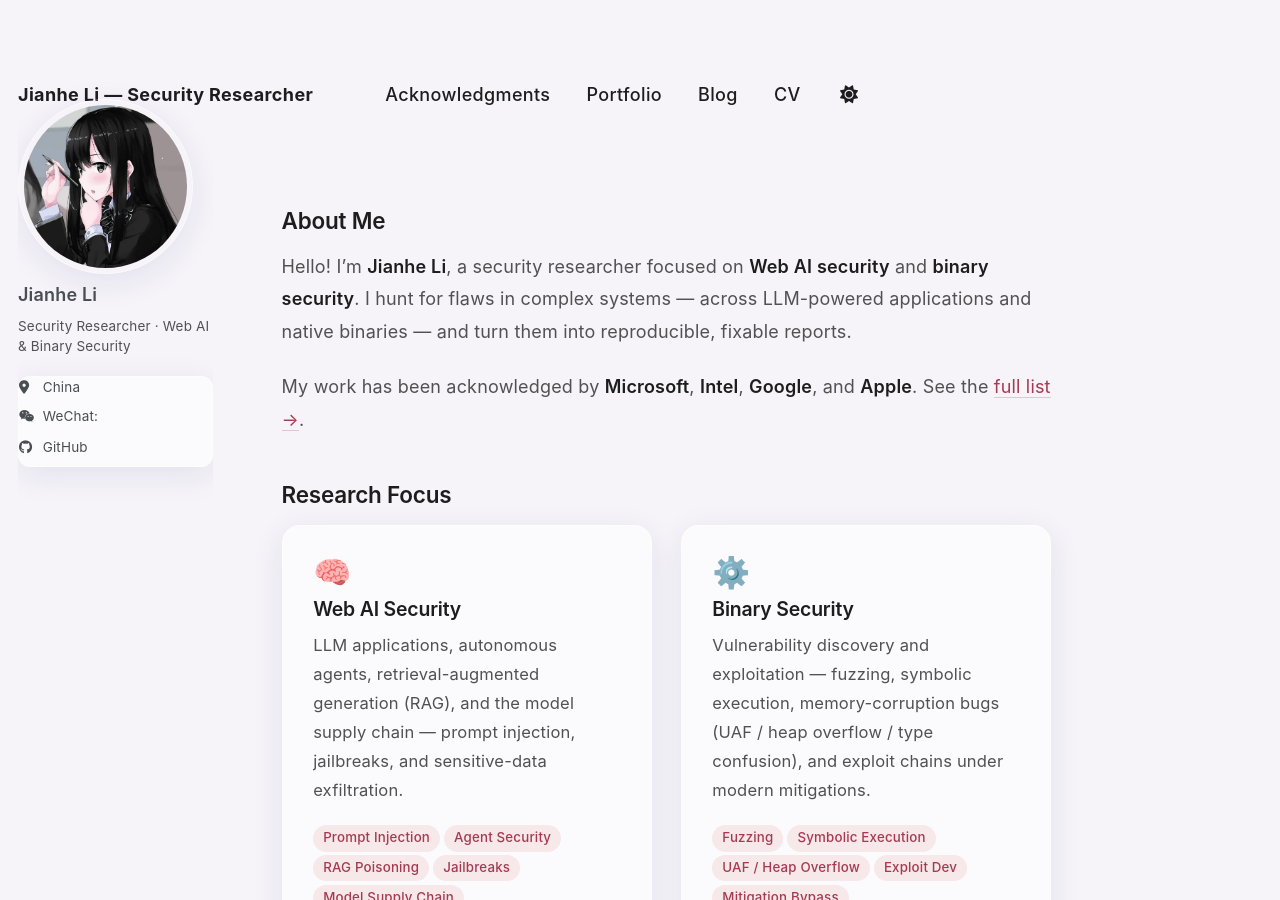
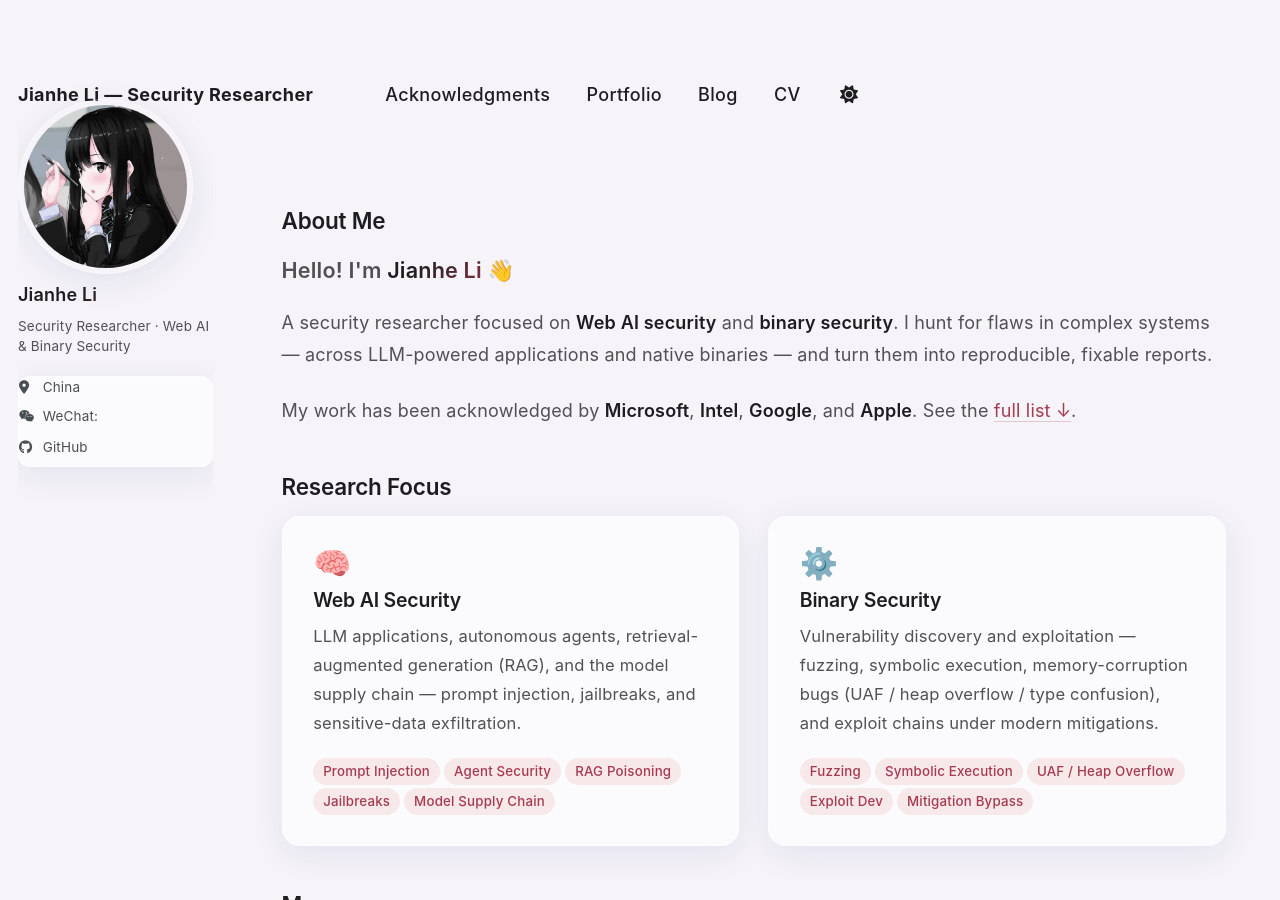
Before and after one commit to jinyimeng01/jinyimeng01.github.io, a Jekyll site: the page built from _pages/about.md, in a window 1280 px wide and 900 px high. Built offline with Jekyll 4.4.1, drawn with Linux system fonts in a browser that asks for light colours; a style sheet for code colours, icons or effects is not loaded; some of the changed text lies outside the part shown.

Commit message:
polish: widen content, gradient name, equal logo tiles, ack at bottom
- widen: #main max-width 1480px + content right gutter ~16% -> 2em
- gradient premium text on sidebar name + About-Me greeting name
- acknowledgments moved to bottom of page
- ack logos: flex -> CSS grid (4 equal cols) + uniform glass tiles (equal height/width, aligned)
- about.md: 'Hello! I'm <gradient>Jianhe Li</gradient>' greeting

```diff
--- a/_pages/about.md
+++ b/_pages/about.md
@@ -9,9 +9,11 @@ redirect_from:
 
 ## About Me
 
-Hello! I'm **Jianhe Li**, a security researcher focused on **Web AI security** and **binary security**. I hunt for flaws in complex systems — across LLM-powered applications and native binaries — and turn them into reproducible, fixable reports.
+<p style="font-size:1.2rem;font-weight:600;margin:0 0 0.8em;">Hello! I'm <span class="grad-text">Jianhe Li</span> 👋</p>
 
-My work has been acknowledged by **Microsoft**, **Intel**, **Google**, and **Apple**. See the [full list →]({{ '/publications/' | relative_url }}).
+A security researcher focused on **Web AI security** and **binary security**. I hunt for flaws in complex systems — across LLM-powered applications and native binaries — and turn them into reproducible, fixable reports.
+
+My work has been acknowledged by **Microsoft**, **Intel**, **Google**, and **Apple**. See the [full list ↓](#acknowledgments).
 
 ## Research Focus
 
@@ -42,6 +44,14 @@ My work has been acknowledged by **Microsoft**, **Intel**, **Google**, and **App
   </div>
 </div>
 
+## More
+
+<div class="cta-row">
+  <a class="btn btn--primary" href="{{ '/portfolio/' | relative_url }}">View Portfolio</a>
+  <a class="btn" href="{{ '/year-archive/' | relative_url }}">Read the Blog</a>
+  <a class="btn" href="{{ '/cv/' | relative_url }}">View CV</a>
+</div>
+
 ## Acknowledgments
 
 Security research acknowledged by:
@@ -64,11 +74,3 @@ Security research acknowledged by:
     <span class="ack-cap">Apple</span>
   </a>
 </div>
-
-## More
-
-<div class="cta-row">
-  <a class="btn btn--primary" href="{{ '/portfolio/' | relative_url }}">View Portfolio</a>
-  <a class="btn" href="{{ '/year-archive/' | relative_url }}">Read the Blog</a>
-  <a class="btn" href="{{ '/cv/' | relative_url }}">View CV</a>
-</div>
--- a/assets/css/glass.css
+++ b/assets/css/glass.css
@@ -118,7 +118,14 @@ body::after {
   box-shadow: var(--glass-shadow);
   border: 1px solid var(--glass-border);
 }
-.author__name { font-weight: 600 !important; letter-spacing: 0.01em; }
+.author__name {
+  font-weight: 600 !important;
+  letter-spacing: 0.01em;
+  background: linear-gradient(135deg, var(--ink) 30%, var(--haitang) 130%);
+  -webkit-background-clip: text;
+  background-clip: text;
+  -webkit-text-fill-color: transparent;
+}
 .author__bio { color: var(--ink-soft) !important; }
 .author__urls {
   background: var(--glass-bg) !important;
@@ -204,6 +211,21 @@ body::after {
 .page__footer a { color: var(--ink-soft) !important; }
 .page__footer-copyright { color: var(--ink-faint) !important; font-size: 0.82rem; }
 
+/* ===== Layout width (widen content column, align sidebar) ===== */
+@media (min-width: 1024px) {
+  #main { max-width: 1480px !important; }
+  #main .page { padding-right: 2em !important; }
+}
+
+/* Gradient text utility (premium accent) */
+.grad-text {
+  background: linear-gradient(135deg, var(--ink) 30%, var(--haitang) 130%);
+  -webkit-background-clip: text;
+  background-clip: text;
+  -webkit-text-fill-color: transparent;
+  color: transparent;
+}
+
 /* ============================================================
    Homepage components
    ============================================================ */
@@ -286,27 +308,33 @@ body::after {
 
 /* Acknowledgment logo wall */
 .ack-logos {
-  display: flex;
-  flex-wrap: wrap;
-  align-items: center;
-  justify-content: center;
-  gap: 1.4rem 2.2rem;
+  display: grid;
+  grid-template-columns: repeat(auto-fit, minmax(140px, 1fr));
+  gap: 1rem;
   margin-top: 0.4rem;
 }
 .ack-logo {
-  display: inline-flex;
+  display: flex;
   flex-direction: column;
   align-items: center;
-  gap: 0.5rem;
+  justify-content: center;
+  gap: 0.6rem;
+  min-height: 112px;
+  padding: 1.2rem 1rem;
+  background: var(--glass-bg-strong);
+  border: 1px solid var(--glass-border);
+  border-radius: var(--radius-md);
   text-decoration: none !important;
-  border: none !important;
+  border-bottom: none !important;
   color: var(--ink-soft);
-  transition: transform .4s var(--ease-out);
+  box-shadow: var(--glass-shadow);
+  transition: transform .4s var(--ease-out), box-shadow .4s var(--ease-out);
 }
-.ack-logo:hover { transform: translateY(-3px); color: var(--ink); }
+.ack-logo:hover { transform: translateY(-3px); box-shadow: var(--glass-shadow-hover); color: var(--ink); }
 .ack-logo img {
-  height: 34px;
+  height: 40px;
   width: auto;
+  max-width: 90%;
   display: block;
   opacity: 0.92;
   transition: opacity .3s var(--ease-out);
```
